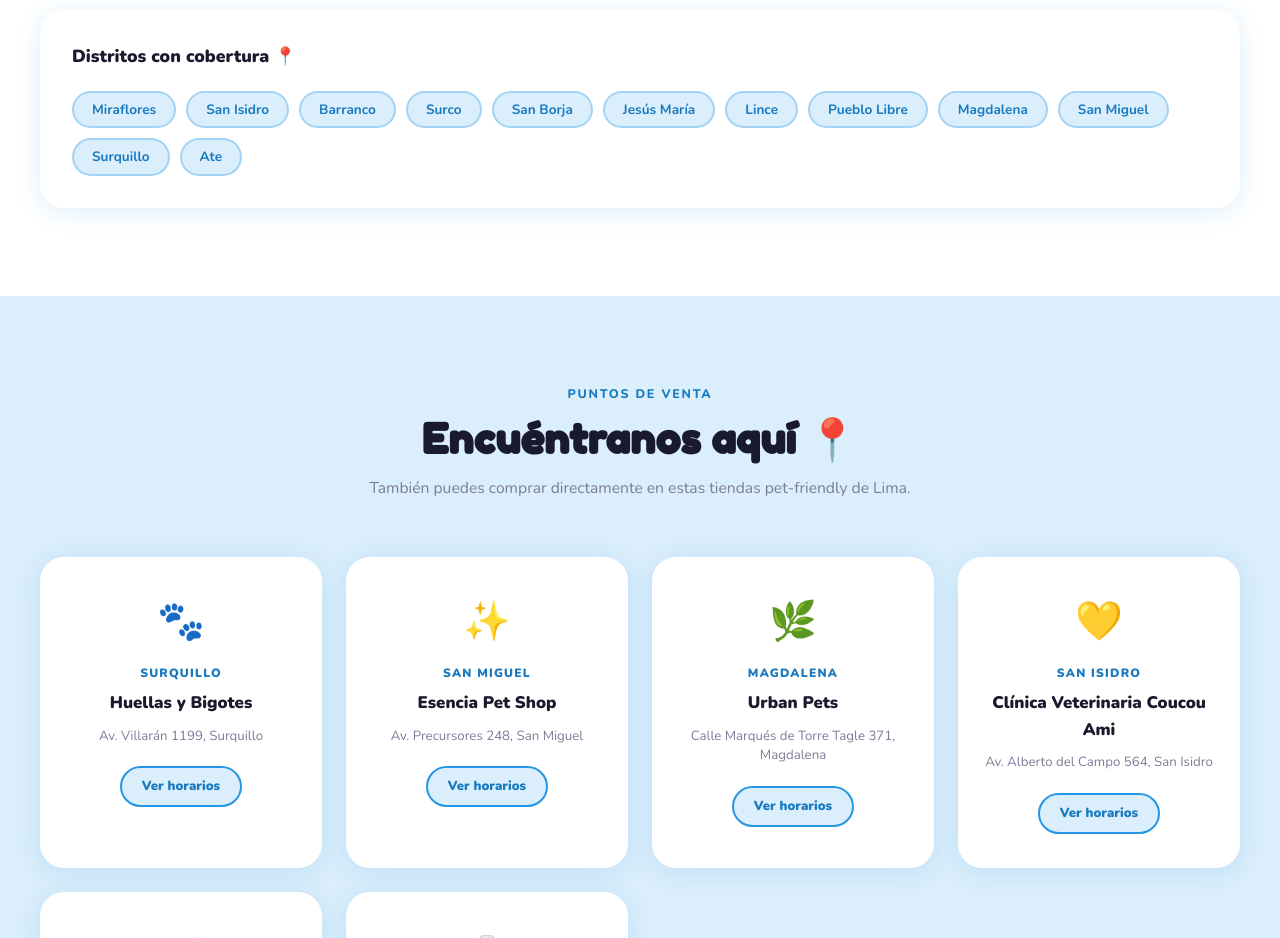
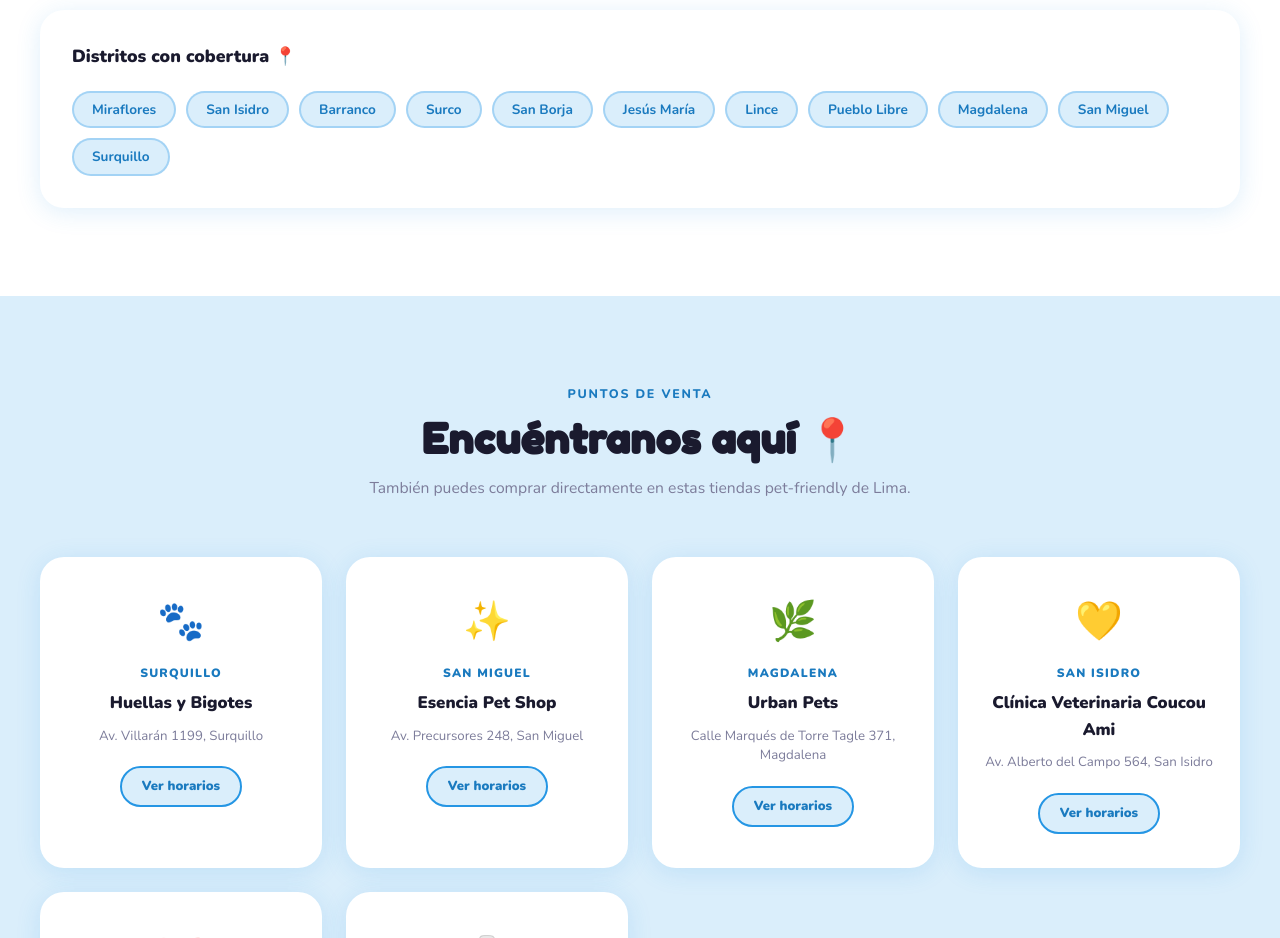
Before and after one commit to Vaquito21/santapatita, a plain HTML site: page index.html in a window 1280 px wide. Shown: the part 5220-6158 px from the top of the page. Drawn offline with nearby package versions, Linux system fonts and the light colour scheme.

Commit message:
Remove Ate from delivery coverage list

```diff
--- a/index.html
+++ b/index.html
@@ -379,7 +379,6 @@
         <span>Surco</span><span>San Borja</span>
         <span>Jesús María</span><span>Lince</span><span>Pueblo Libre</span>
         <span>Magdalena</span><span>San Miguel</span><span>Surquillo</span>
-        <span>Ate</span>
       </div>
     </div>
   </div>
```
